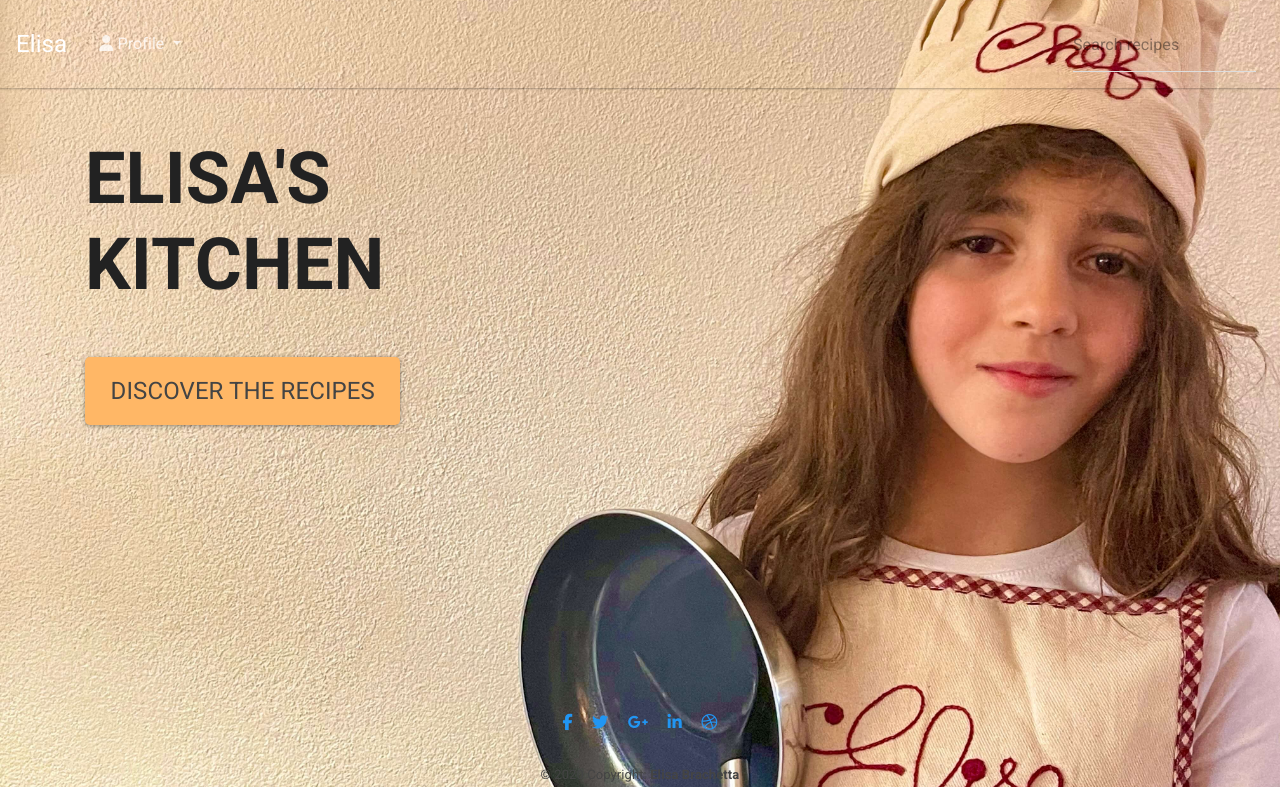
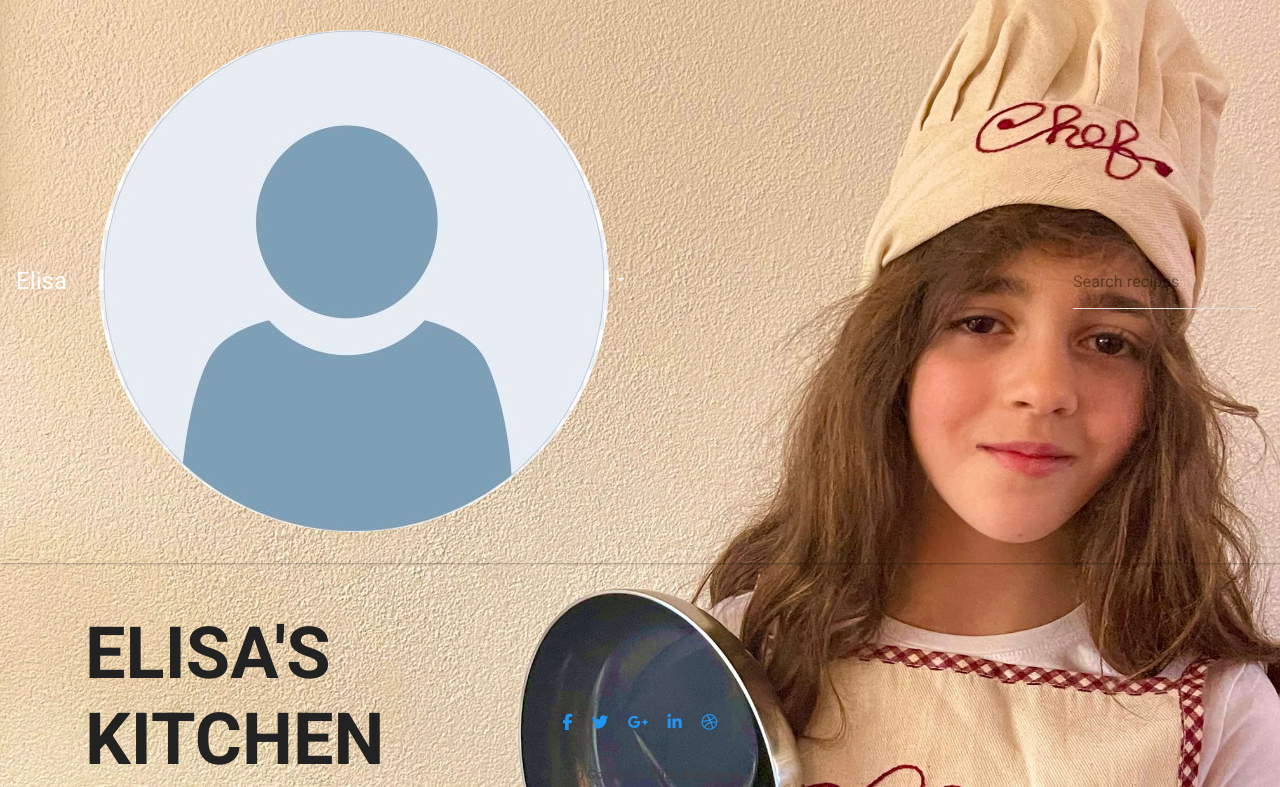
Before and after one commit to GBrachetta/recipes, a Django app: page / in a window 1280 px wide. Shown: the top 787 px of the page. Run offline with Django 3.2, Linux system fonts and the light colour scheme; some libraries are stand-ins or nearby versions.

Commit message:
Replaced icon with avatar on navbar for users

```diff
--- a/templates/includes/_navbar.html
+++ b/templates/includes/_navbar.html
@@ -4,15 +4,9 @@
         <a class="navbar-brand" href="{% url 'home'%}">Elisa</a>
 
         <!-- Collapse button -->
-        <button
-            class="navbar-toggler"
-            type="button"
-            data-toggle="collapse"
-            data-target="#basicExampleNav"
-            aria-controls="basicExampleNav"
-            aria-expanded="false"
-            aria-label="Toggle navigation"
-        >
+        <button class="navbar-toggler" type="button" data-toggle="collapse"
+            data-target="#basicExampleNav" aria-controls="basicExampleNav"
+            aria-expanded="false" aria-label="Toggle navigation">
             <span class="navbar-toggler-icon"></span>
         </button>
 
@@ -20,34 +14,33 @@
         <div class="collapse navbar-collapse" id="basicExampleNav">
             <!-- Links -->
             <ul class="navbar-nav mr-auto ml-lg-2">
-                <li class="nav-item dropdown">
-                    <a
-                        class="nav-link dropdown-toggle"
-                        id="navbarDropdownMenuLink-4"
-                        data-toggle="dropdown"
-                        aria-haspopup="true"
-                        aria-expanded="false"
-                    >
-                        <i class="fas fa-user"></i>
+                <li class="nav-item avatar dropdown">
+                    <a class="nav-link dropdown-toggle"
+                        id="navbarDropdownMenuLink-55" data-toggle="dropdown"
+                        aria-haspopup="true" aria-expanded="false">
                         {% if request.user.is_authenticated %}
-                        {{ request.user.username }}
+                        <img src="{{ MEDIA_URL }}avatar.jpg"
+                            class="rounded-circle z-depth-0" alt="avatar image">
                         {% else %}
-                        Profile
+                        <img src="{{ MEDIA_URL }}nouser.jpg"
+                            class="rounded-circle z-depth-0" alt="avatar image">
                         {% endif %}
                     </a>
-                    <div
-                        class="dropdown-menu dropdown-menu-right dropdown-info"
-                        aria-labelledby="navbarDropdownMenuLink-4"
-                    >
+                    <div class="dropdown-menu dropdown-secondary"
+                        aria-labelledby="navbarDropdownMenuLink-55">
                         {% if request.user.is_authenticated %}
                         {% if request.user.is_superuser %}
-                        <a href="{% url 'add_recipe' %}" class="dropdown-item">Add Recipe</a>
+                        <a href="{% url 'add_recipe' %}"
+                            class="dropdown-item">Add Recipe</a>
                         {% endif %}
                         <a href="" class="dropdown-item">My Profile</a>
-                        <a href="{% url 'account_logout' %}" class="dropdown-item">Logout</a>
+                        <a href="{% url 'account_logout' %}"
+                            class="dropdown-item">Logout</a>
                         {% else %}
-                        <a href="{% url 'account_signup' %}" class="dropdown-item">Register</a>
-                        <a href="{% url 'account_login' %}" class="dropdown-item">Login</a>
+                        <a href="{% url 'account_signup' %}"
+                            class="dropdown-item">Register</a>
+                        <a href="{% url 'account_login' %}"
+                            class="dropdown-item">Login</a>
                         {% endif %}
                     </div>
                 </li>
@@ -55,12 +48,8 @@
 
             <form class="form-inline">
                 <div class="md-form my-0">
-                    <input
-                        class="form-control mr-sm-2"
-                        type="text"
-                        placeholder="Search recipes"
-                        aria-label="Search"
-                    />
+                    <input class="form-control mr-sm-2" type="text"
+                        placeholder="Search recipes" aria-label="Search" />
                 </div>
             </form>
         </div>
```
